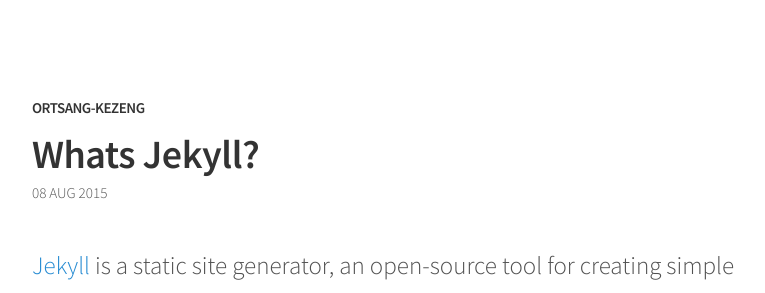
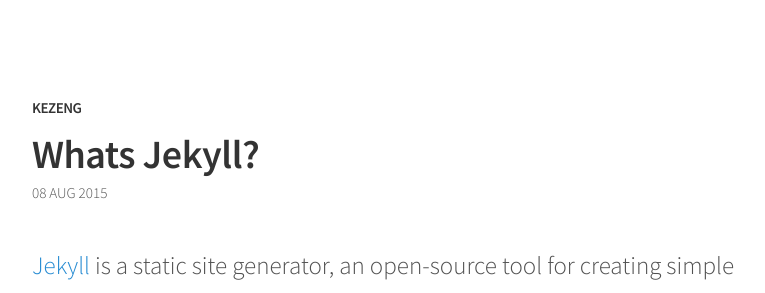
Before and after one commit to Ortsang/ortsang.github.io, a Jekyll site: the page built from _posts/2015-08-08-whats-jekyll.md, in a window 1280 px wide. Shown: the top 293 px of the page, without its empty margins (248-1013 px from the left). Built offline with Jekyll 4.4.1, drawn with Linux system fonts in a browser that asks for light colours.

Commit message:
Update _config.yml

```diff
--- a/_config.yml
+++ b/_config.yml
@@ -3,7 +3,7 @@
 # # # # # # # #
 
 # Basic
-name:               "Ortsang-Kezeng"
+name:               "Kezeng"
 description:        "you are stepping into a place of nowhere"
 
 # jekyll-seo-tag, see: http://www.rubydoc.info/gems/jekyll-seo-tag/1.2.0
```
